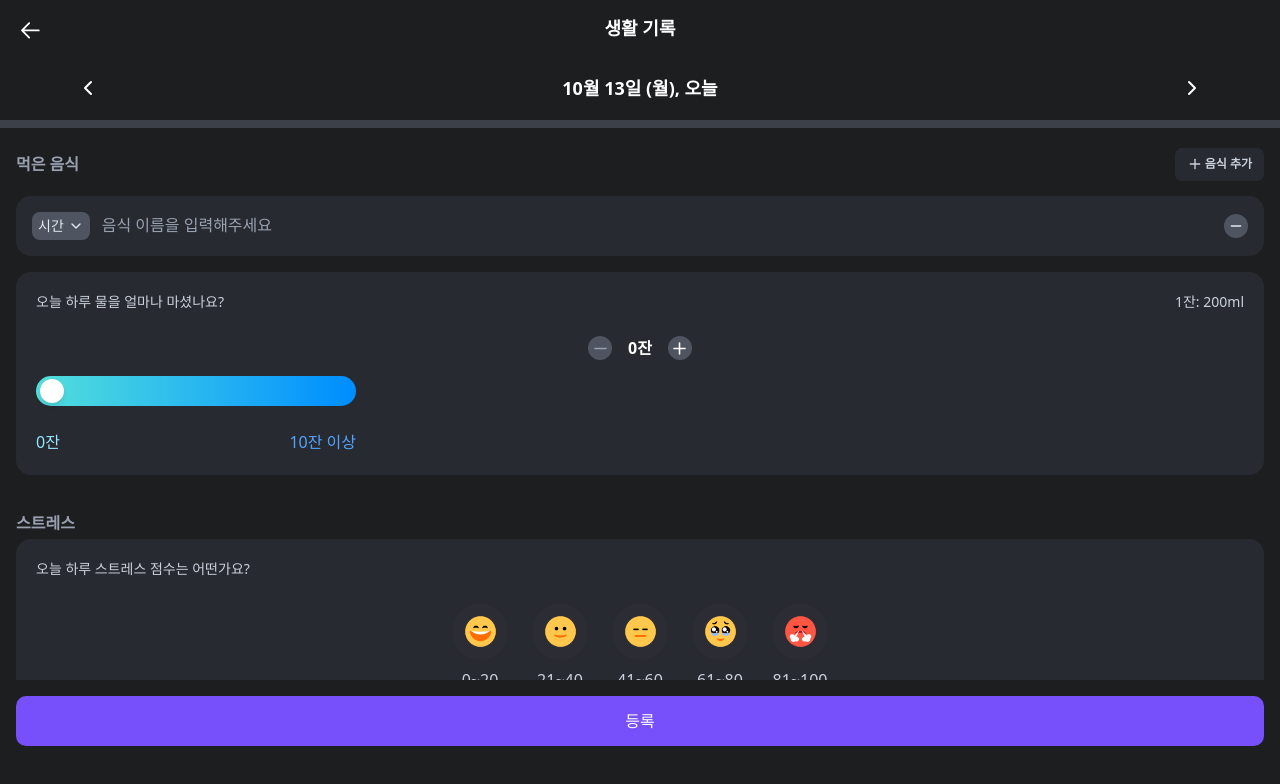
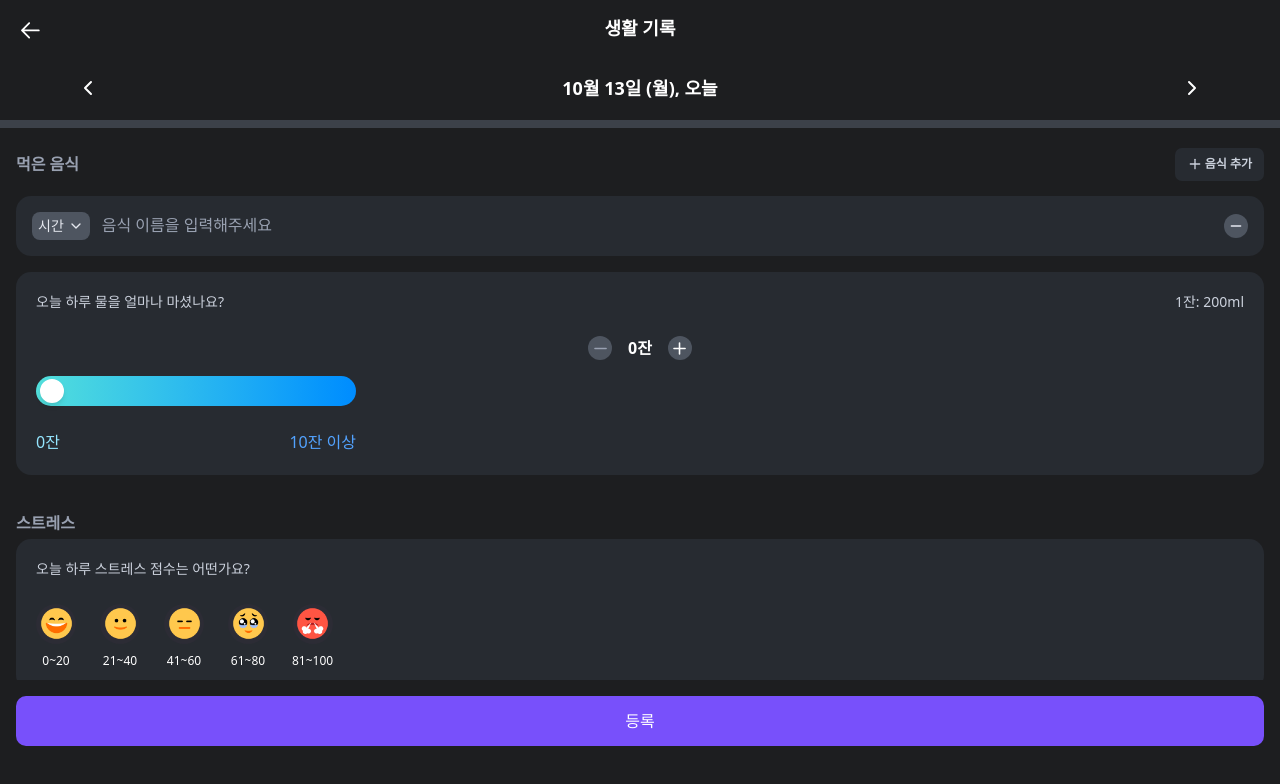
Before and after one commit to depromeet/dpm17-team4-client, a Next.js app in the folder web/: page /lifestyle in a window 1280 px wide. Shown: the top 784 px of the page. Built offline with nearby package versions, Linux system fonts and the light colour scheme; no server answers.

Commit message:
feat: update StressForm component layout and styling for improved UI

```diff
--- a/web/src/app/(record)/lifestyle/_components/StressForm.tsx
+++ b/web/src/app/(record)/lifestyle/_components/StressForm.tsx
@@ -24,7 +24,8 @@ export const StressForm = memo(
             오늘 하루 스트레스 점수는 어떤가요?
           </div>
 
-          <div className="flex justify-center gap-[1.5rem] overflow-scroll">
+          <div className="overflow-x-auto">
+            <div className="flex gap-[1.5rem] min-w-max">
             {STRESS_LEVELS.map((level) => (
               <button
                 key={level.id}
@@ -33,7 +34,7 @@ export const StressForm = memo(
                 className="flex flex-col items-center gap-[0.5rem] transition-all duration-200"
               >
                 <div
-                  className={`w-[3.5rem] h-[3.5rem] rounded-full flex items-center justify-center transition-all duration-200 overflow-hidden ${
+                  className={`w-[2.5rem] h-[2.5rem] rounded-full flex items-center justify-center transition-all duration-200 overflow-hidden ${
                     selectedLevel === level.id ? 'bg-white' : 'bg-[#2c2c35]'
                   }`}
                 >
@@ -45,11 +46,12 @@ export const StressForm = memo(
                     className="object-cover w-[35px] h-[35px]"
                   />
                 </div>
-                <div className="text-body3 text-gray-300 text-center">
+                <div className="text-body4-m text-white text-centerb whitespace-nowrap">
                   {level.range}
                 </div>
               </button>
             ))}
+            </div>
           </div>
         </div>
       </div>
```
